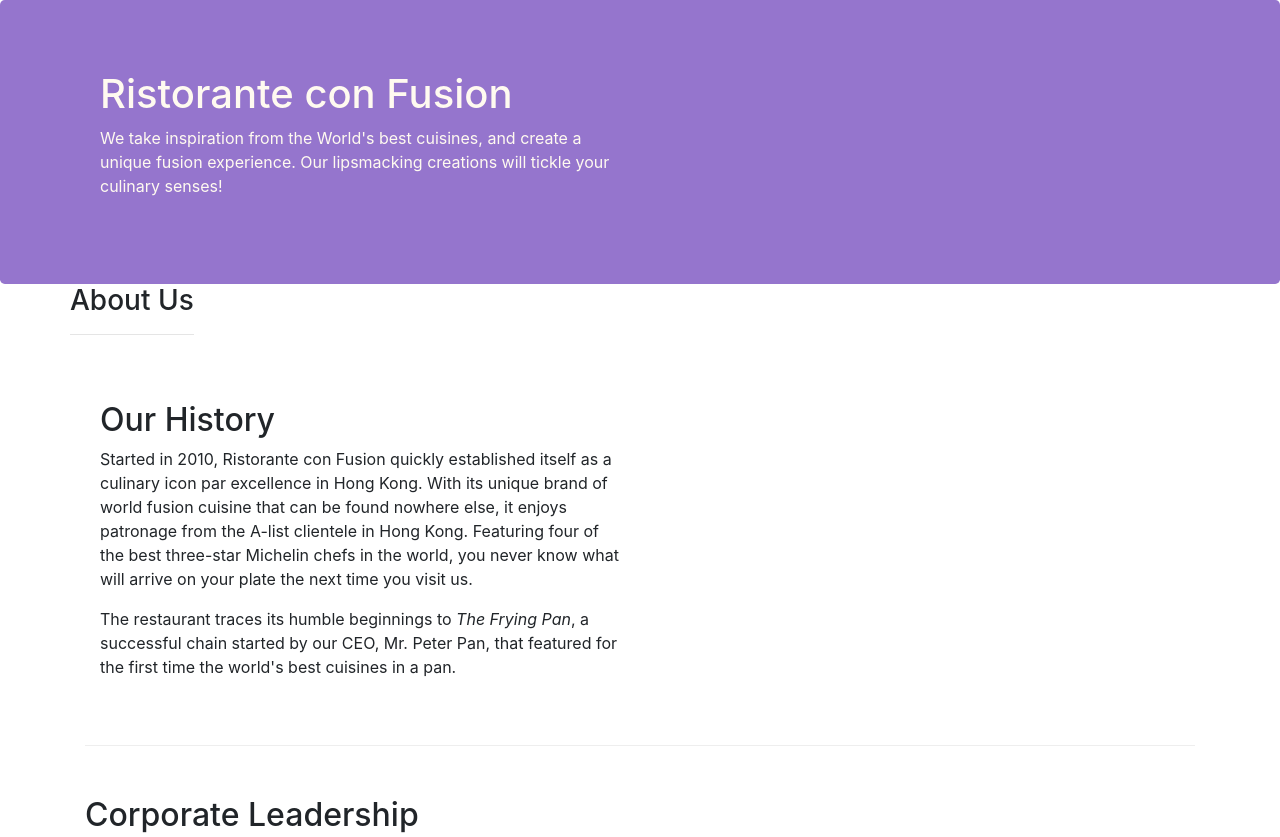
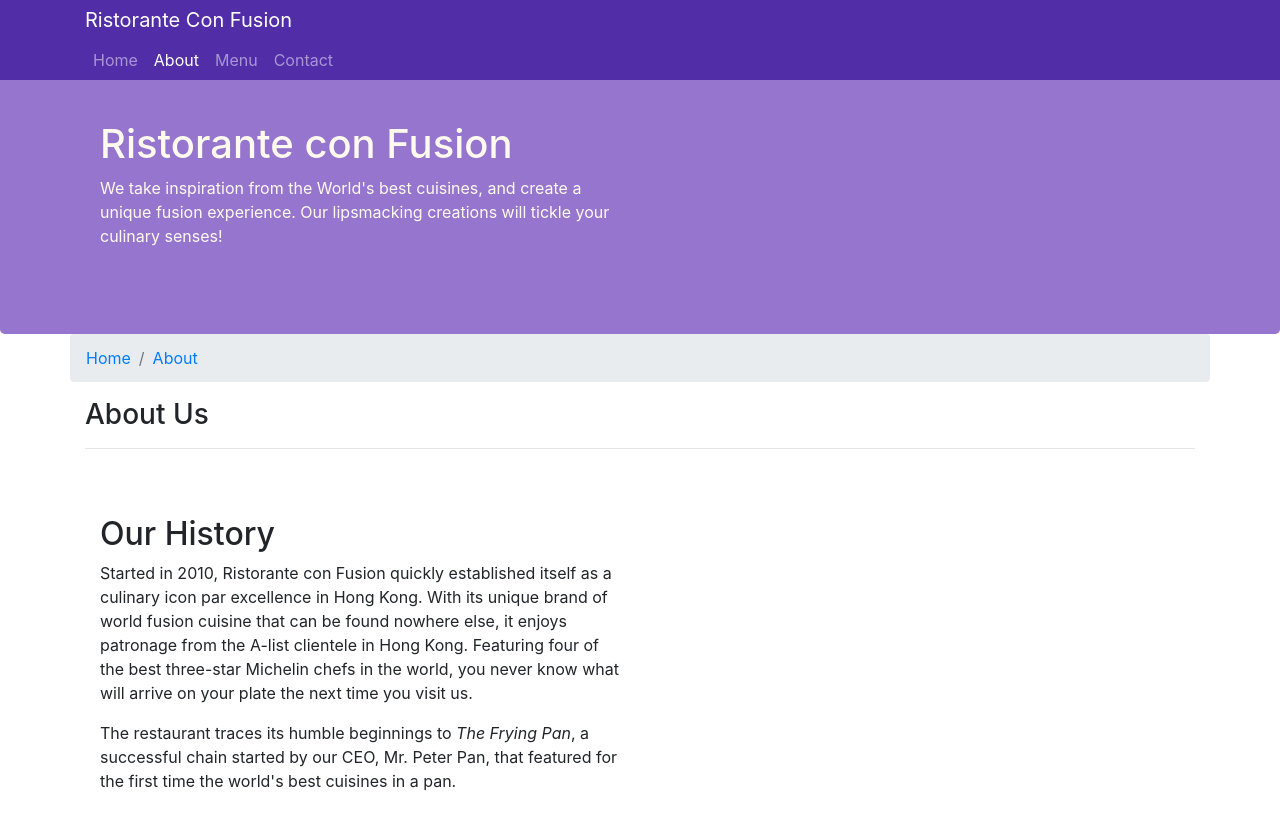
Before and after one commit to iAbdulhamid/ristorante-con-fusion-v1.0.0, a website: page aboutus.html in a window 1280 px wide. Shown: the top 837 px of the page. Drawn offline with nearby package versions, Linux system fonts and the light colour scheme.

Commit message:
adding navigation-bar and breadcrumb

```diff
--- a/aboutus.html
+++ b/aboutus.html
@@ -13,7 +13,23 @@
 </head>
 
 <body>
+    <nav class="nav navbar-dark navbar-expand-sm fixed-top">
+        <div class="container">
+            <button class="navbar-toggler" type="button" data-toggle="collapse" data-target="#Navbar">
+                <span class="navbar-toggler-icon"></span>
+            </button>
+            <a href="./index.html" class="navbar-brand mr-auto">Ristorante Con Fusion</a>
 
+            <div class="collapse navbar-collapse" id="Navbar">
+                <ul class="navbar-nav mr-auto">
+                    <li class="nav-item"><a href="./index.html" class="nav-link">Home</a></li>
+                    <li class="nav-item active"><a href="./aboutus.html" class="nav-link">About</a></li>
+                    <li class="nav-item"><a href="#" class="nav-link">Menu</a></li>
+                    <li class="nav-item"><a href="#" class="nav-link">Contact</a></li>
+                </ul>
+            </div>
+        </div>
+    </nav>
     <header class="jumbotron">
         <div class="container">
             <div class="row row-header">
@@ -28,8 +44,12 @@
     </header>
 
     <div class="container">
-        <div class="row align-items-center">
-            <div>
+        <div class="row">
+            <ol class="col-12 breadcrumb">
+                <li class="breadcrumb-item"><a href="./index.html">Home</a></li>
+                <li class="breadcrumb-item active"><a href="./aboutus.html">About</a></li>
+            </ol>
+            <div class="col-12">
                <h3>About Us</h3>
                <hr>
             </div>
@@ -68,7 +88,7 @@
                 <div class="col-4 offset-1 col-sm-2">
                     <h5>Links</h5>
                     <ul class="list-unstyled">
-                        <li><a href="#">Home</a></li>
+                        <li><a href="./index.html">Home</a></li>
                         <li><a href="#">About</a></li>
                         <li><a href="#">Menu</a></li>
                         <li><a href="#">Contact</a></li>
--- a/css/style.css
+++ b/css/style.css
@@ -28,3 +28,12 @@ address{
     margin:0px;
     color:#0f0f0f;
 }
+
+body {
+    padding-top: 50px;
+    z-index: 0;
+}
+
+.navbar-dark {
+    background-color: #512DA8;
+}
```
Also changed, not shown: index.html (+17 -1 lines).
